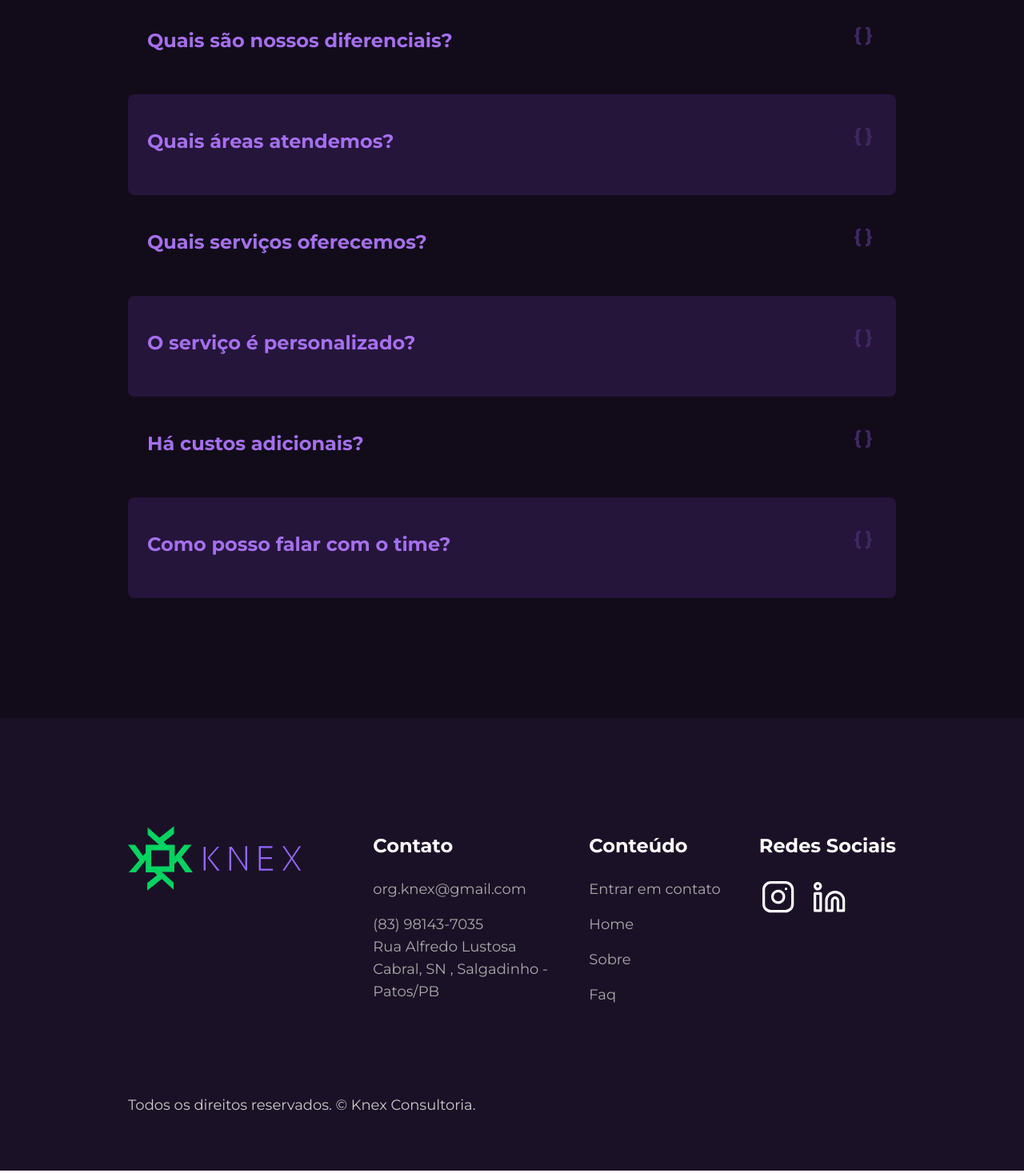
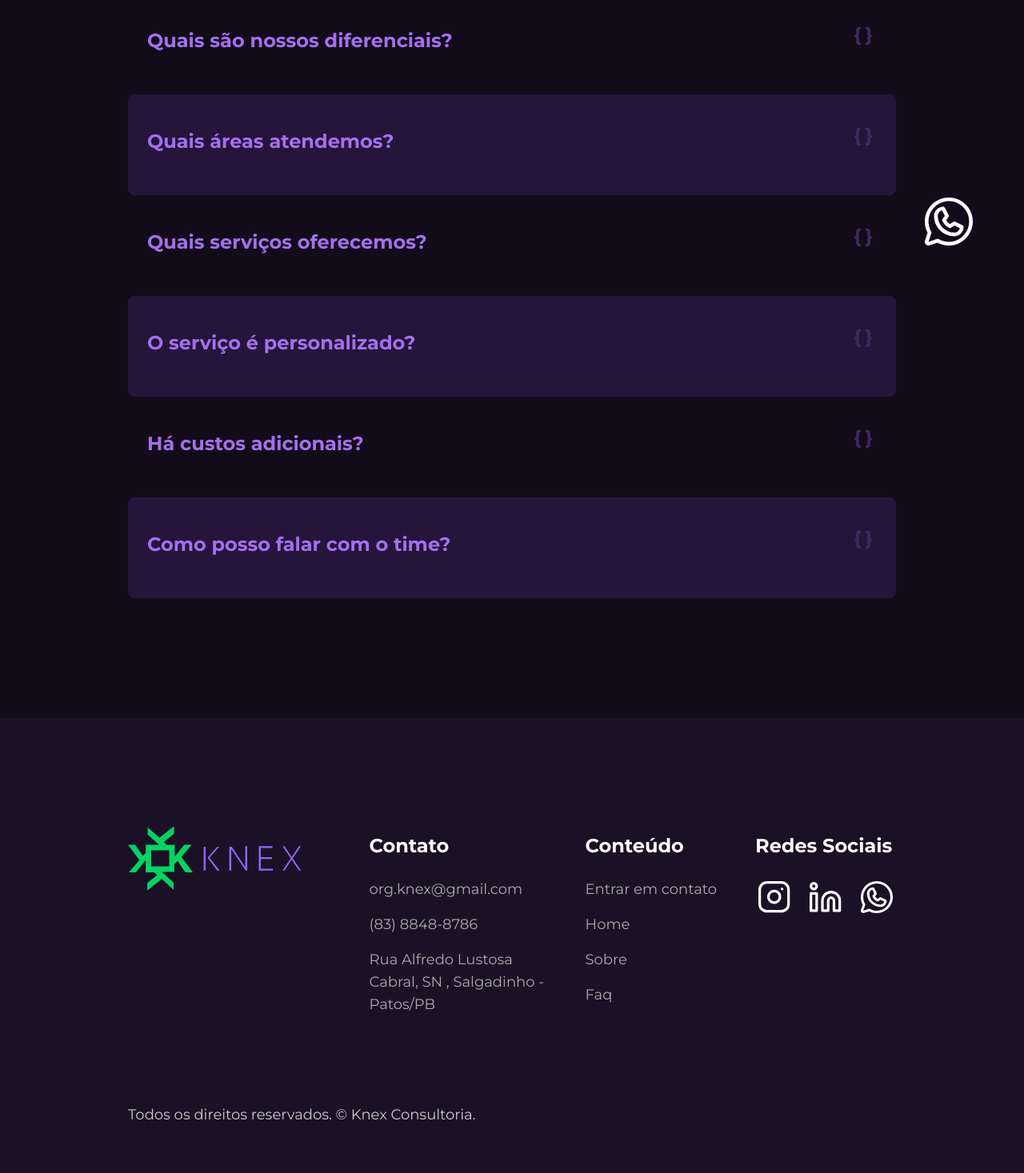
Before and after one commit to knex-projects/NewKnex-lp, a Next.js app: page /faq in a window 1280 px wide. Shown: the part 453-1920 px from the top of the page at 80% size. Built offline with nearby package versions, Linux system fonts and the light colour scheme.

Commit message:
feat: adicioanar um icon flutuantes e os icons de whatsapp ja linkados com o numero atualizado e com mensagem automatica

```diff
--- a/src/components/layout/Footer/Footer.tsx
+++ b/src/components/layout/Footer/Footer.tsx
@@ -1,5 +1,5 @@
 import logoKnex from "@/public/assets/logo/logo-knex.svg"
-import { instagramIcon, linkedinIcon } from "@/public/assets"
+import { instagramIcon, linkedinIcon, whatsAppIcon } from "@/public/assets"
 import Image from "next/image"
 import Link from "next/link"
 import { IconButton } from "../../ui"
@@ -19,8 +19,15 @@ export default function Footer() {
                         <h3 className="my-6 text-xl font-bold text-white lg:text-2xl">Contato</h3>
                         <ul className="lg:text-lg">
                             <li className="mb-4 ">org.knex@gmail.com</li>
-                            <a href="https://wa.me/5583981437035" target="_blank" className="mb-4 ">(83) 98143-7035</a>
-                            <li className="">Rua Alfredo Lustosa Cabral, SN , Salgadinho - Patos/PB </li>
+                            <a href="https://wa.me/558388488786?text=Ol%C3%A1!%0AGostaria%20de%20agendar%20uma%20reuni%C3%A3o." target="_blank" className=" ">(83) 8848-8786</a>
+                            <a href="https://wa.me/558388488786?text=Ol%C3%A1!%0AGostaria%20de%20agendar%20uma%20reuni%C3%A3o." target="_blank" className=" fixed bottom-10 z-50 w-15 h-15 right-[5%] ">  <Image
+                                src={whatsAppIcon}
+                                alt="Logo da Knex"
+                                width={15}
+                                height={15}
+                                className="mx-auto md:mx-0 brightness-0 transition-all duration-300 hover:brightness-100 hover:invert-0 invert md:mb-auto md:w-15   w-[40px]"
+                            /></a>
+                            <li className="mt-4">Rua Alfredo Lustosa Cabral, SN , Salgadinho - Patos/PB </li>
                         </ul>
                     </div>
                     <div>
@@ -53,6 +60,11 @@ export default function Footer() {
                                     <IconButton src={linkedinIcon} label="Ícone do LinkedIn" />
                                 </a>
                             </li>
+                            <li>
+                                <a href="https://wa.me/558388488786?text=Ol%C3%A1!%0AGostaria%20de%20agendar%20uma%20reuni%C3%A3o." target="_blank" className="">
+                                <IconButton src={whatsAppIcon} label="Ícone do LinkedIn" />
+                                </a>
+                            </li>
                         </ul>
                     </div>
                 </div>
--- a/src/components/section/contactsection.tsx
+++ b/src/components/section/contactsection.tsx
@@ -3,8 +3,9 @@
 import { FormEvent, useEffect, useState } from "react";
 import { z } from "zod";
 import emailjs from "@emailjs/browser";
-import { instagramIcon, linkedinIcon } from "@/public/assets";
+import { instagramIcon, linkedinIcon ,whatsAppIcon } from "@/public/assets";
 import { IconButton } from "@/src/components/ui";
+import Image from "next/image";
 
 const contactFormSchema = z.object({
   nome: z.string().trim().min(2, "Informe seu nome."),
@@ -121,7 +122,7 @@ export const ContactSection = () => {
 
             <div className="flex flex-col gap-4">
               <strong className="text-W5">Nosso Telefone</strong>
-              <a href="https://wa.me/5583981437035" target="_blank" className="text-W2">(83) 98143-7035</a>
+              <a href="https://wa.me/558388488786" target="_blank" className="text-W2">(83) 8848-8786</a>
             </div>
 
             <div className="flex flex-col gap-4">
@@ -138,6 +139,17 @@ export const ContactSection = () => {
             <a href="https://www.linkedin.com/company/knex-consultoria-jr/" target="_blank" rel="noopener noreferrer">
               <IconButton src={linkedinIcon} label="LinkedIn" />
             </a>
+
+            <a href="https://wa.me/558388488786?text=Ol%C3%A1!%0AGostaria%20de%20agendar%20uma%20reuni%C3%A3o." target="_blank" className="">
+            <Image
+              src={whatsAppIcon}
+              alt="Logo da Knex"
+              width={15}
+              height={15}
+              className="mx-auto md:mx-0 brightness-0 transition-all duration-300 hover:brightness-100 hover:invert-0 invert md:mb-auto w-10  "
+            />
+            </a>
+
           </div>
         </div>
 
```
